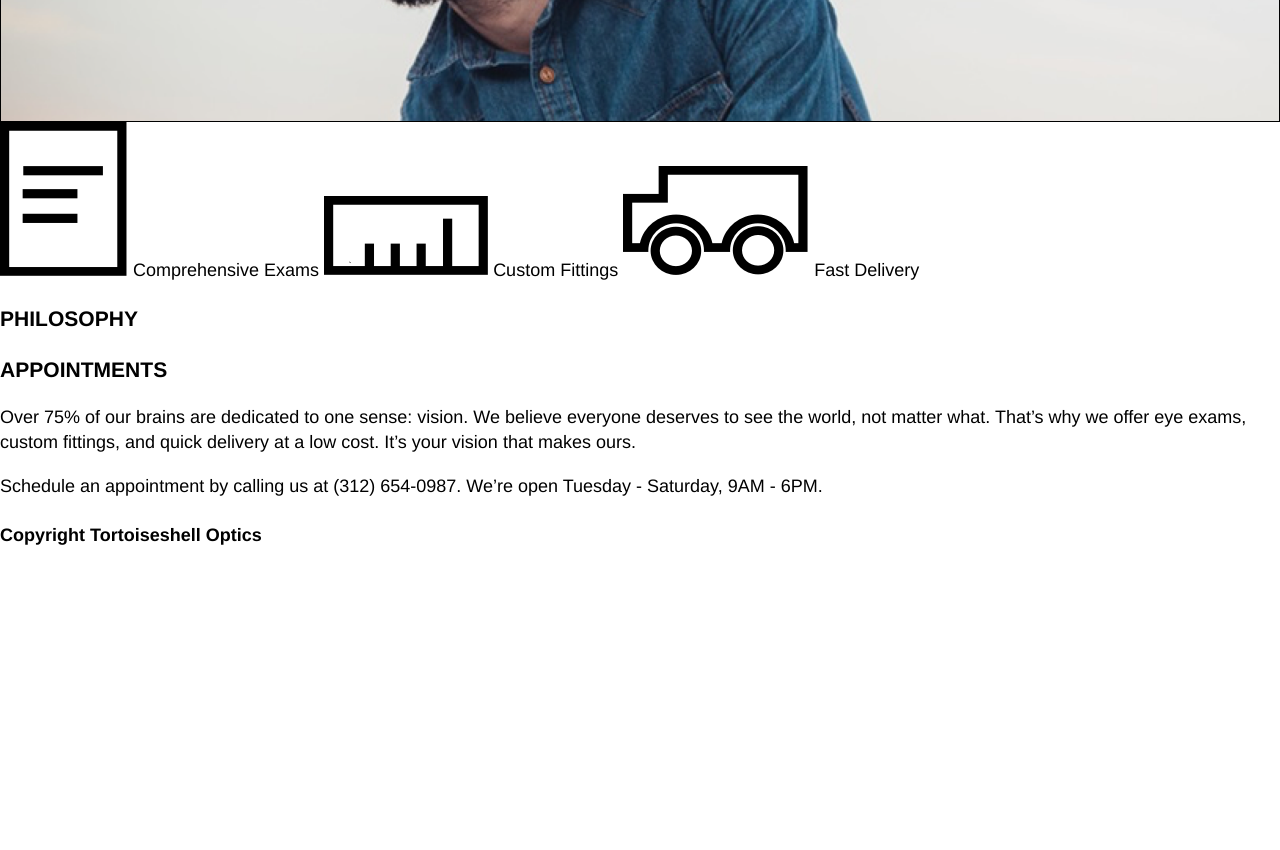
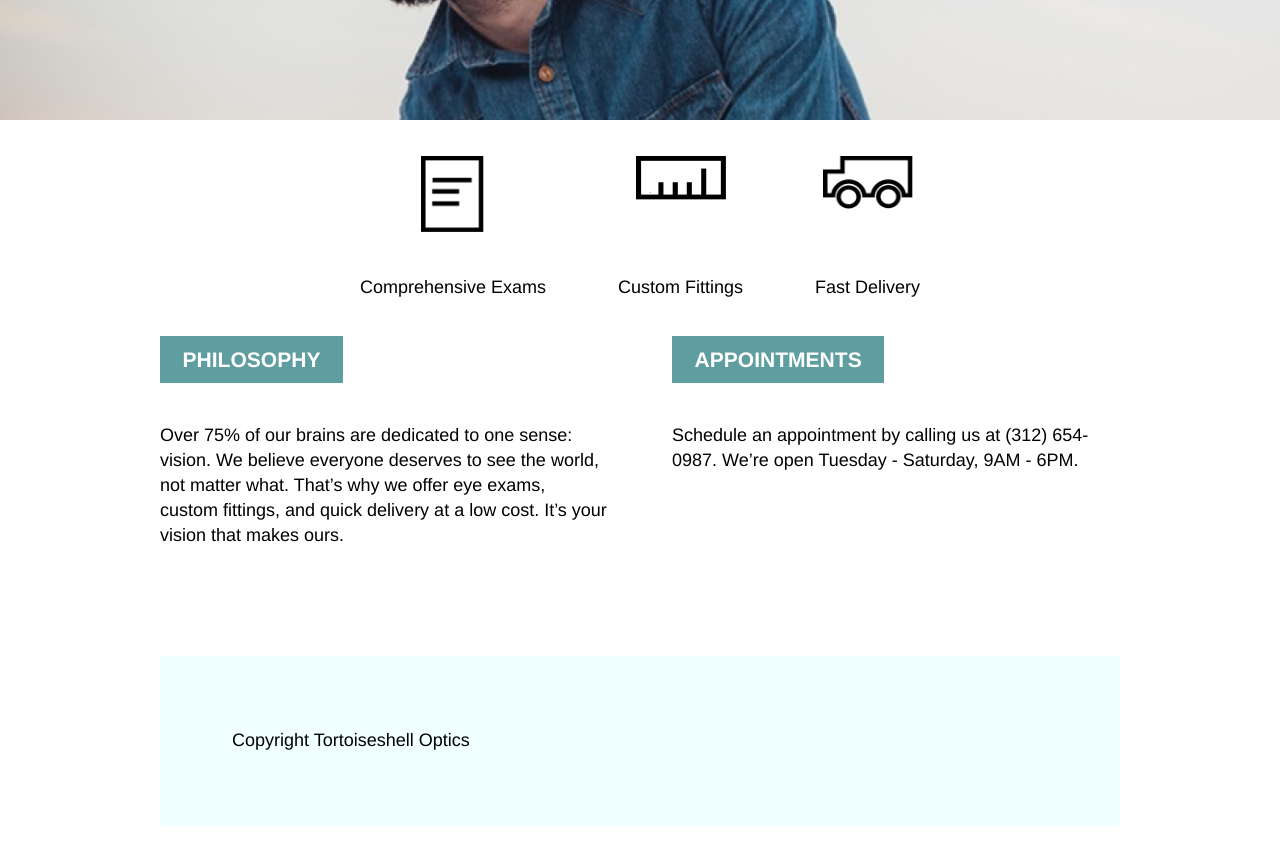
Before and after one commit to Khrystyna007/optics, a plain HTML site: page index.html in a window 1280 px wide. Shown: the part 420-1270 px from the top of the page. Before the commit the page ends 992 px from the top, so only its background shows below. Drawn offline with Linux system fonts and the light colour scheme.

Commit message:
about us and footer added

```diff
--- a/index.html
+++ b/index.html
@@ -35,26 +35,42 @@
 
 </div>
   <!-- Services -->
+<div class="service-container">
+
+  <div class="paper-icon">
     <img src="./resources/paper-icon.png" alt="paper list">
     <span>Comprehensive Exams</span>
+  </div>
 
+  <div class="icon">
     <img src="./resources/ruler-icon.png" alt="ruler icon">
     <span>Custom Fittings</span>
+  </div>
 
+  <div class="icon">
     <img src="./resources/truck-icon.png" alt="truck icon">
     <span>Fast Delivery</span>
+  </div>
 
+</div>
   <!-- About Us -->
+<div class="aboutus-contaner">
 
+  <div class="philosophy">
     <h3>PHILOSOPHY</h3>
+    <p>Over 75% of our brains are dedicated to one sense: vision. We believe everyone deserves to see the world, not matter what. That’s why we offer eye exams, custom fittings, and quick delivery at a low cost. It’s your vision that makes ours.</p>
+  </div>
+
+  <div class="appointments">
     <h3>APPOINTMENTS</h3>
-<p>Over 75% of our brains are dedicated to one sense: vision. We believe everyone deserves to see the world, not matter what. That’s why we offer eye exams, custom fittings, and quick delivery at a low cost. It’s your vision that makes ours.</p>
     <p>Schedule an appointment by calling us at (312) 654-0987. We’re open Tuesday - Saturday, 9AM - 6PM.</p>
+  </div>
 
+</div>
   <!-- Footer -->
-
+<footer>
  <h4>Copyright Tortoiseshell Optics</h4>
-
+</footer>
 
 
 
--- a/resources/style.css
+++ b/resources/style.css
@@ -7,9 +7,7 @@ html{
 body{
   margin: 0;
 }
-
 /* Header */
-
 ul{
   list-style-type: none;
   display: inline;
@@ -52,8 +50,6 @@ li{
   background-repeat: no-repeat;
   background-size: cover;
   height: 30rem;
-  border: 1px solid black;
-
 }
 h1{
   background-color: white;
@@ -68,7 +64,62 @@ h1{
   align-content: center;
   margin: 0 auto;
   margin-right: 6rem;
+}
+
+/* Services */
+
+.paper-icon img{
+  max-width: 3.5rem;
+}
+.icon img{
+  max-width: 5rem;
+}
+.paper-icon, .icon{
+  display: flex;
+  flex-direction: column;
+  justify-content: space-between;
+  align-items: center;
+  text-align: center;
+  margin: 2rem 2rem;
+  height: 8rem;
+}
+.service-container{
+  display: flex;
+  align-items: center;
+  justify-content: center;
+}
+
+/* About Us */
+.appointments{
+  margin-left: 5%;
+}
+
+.philosophy, .appointments{
+  max-width: 35%;
+}
+.aboutus-contaner{
+ display: flex;
+ align-items: flex-start;
+ justify-content: center;
+}
+h3{
+  background-color: cadetblue;
+  color: white;
+  display: inline-block;
+  margin-top: 0;
+  padding: 0.5rem 1.25rem;
+}
+/* Footer */
+footer{
+  max-width: 960px;
+  margin: 0 auto;
+  background-color: azure;
+  margin-top: 5rem;
+}
 
 
 
+h4{
+padding: 4rem;
+font-weight: normal;
 }
```
Lines whose indentation alone changed are shown as unchanged.
